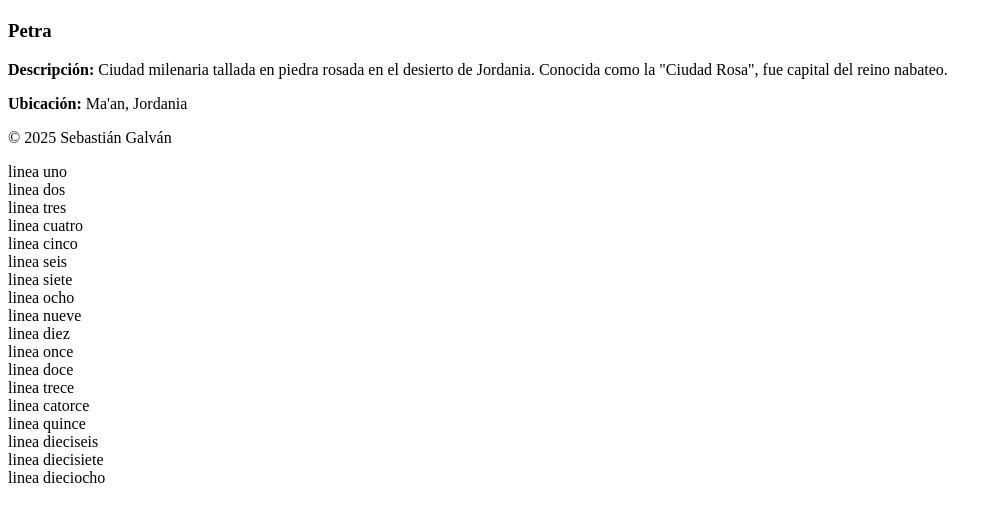
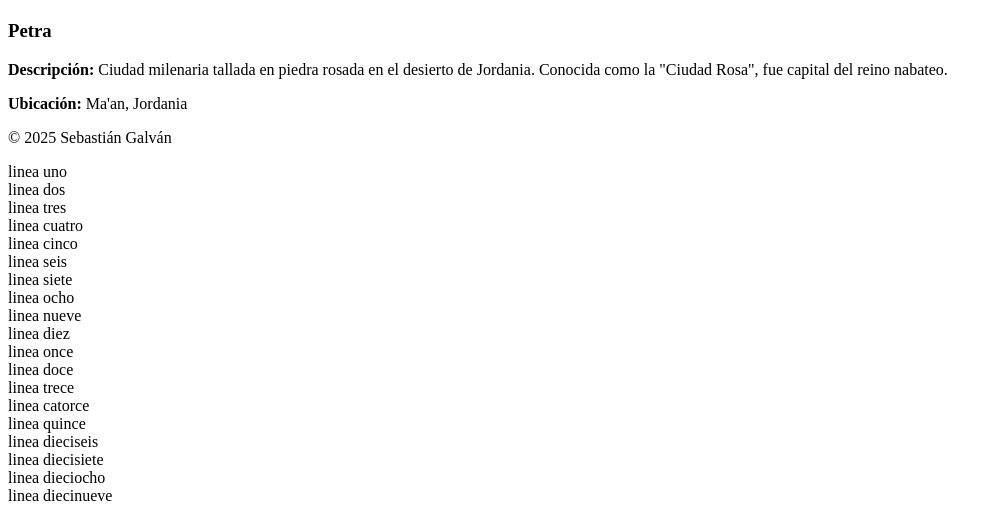
Before and after one commit to ImKaiserG/parcial_punto_2, a plain HTML site: page index.html in a window 1280 px wide. Shown: the part 2193-2706 px from the top of the page, without its empty margins (0-1002 px from the left). Drawn offline with Linux system fonts and the light colour scheme.

```diff
--- a/index.html
+++ b/index.html
@@ -95,5 +95,6 @@
     <div> linea dieciseis </div>
     <div> linea diecisiete </div>
     <div> linea dieciocho </div>
+    <div> linea diecinueve </div>
 </body>
 </html>
```
